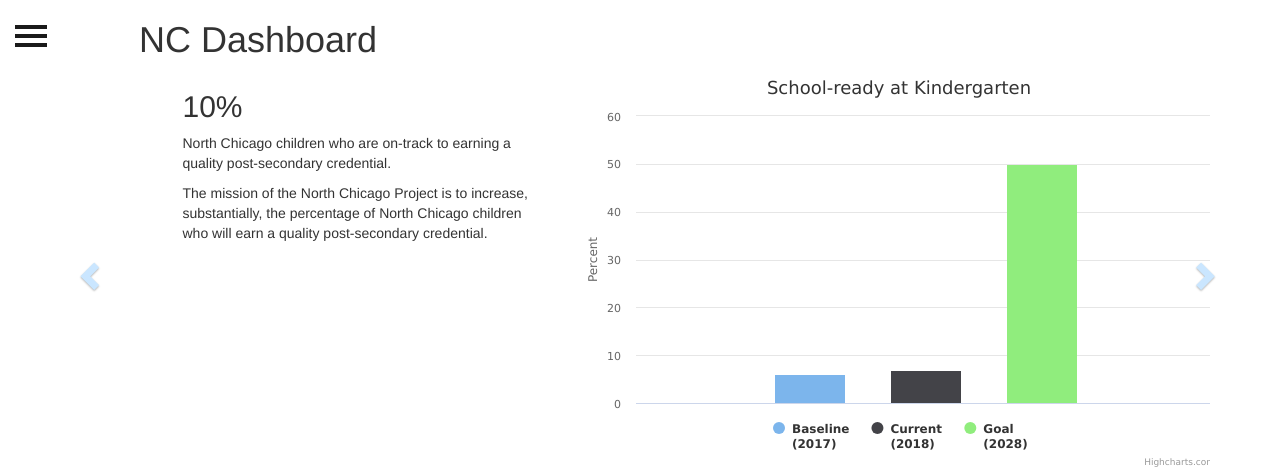
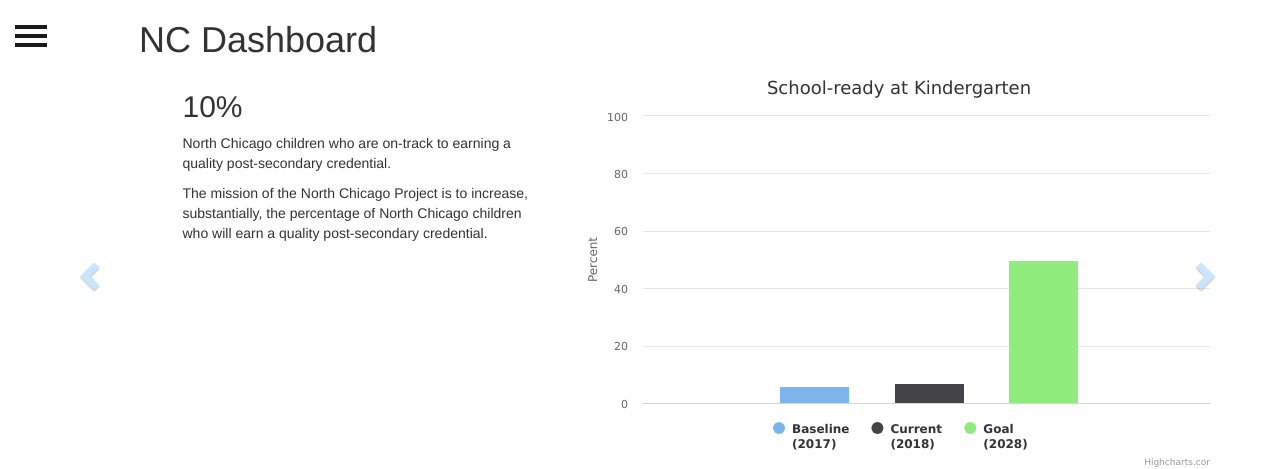
Before and after one commit to jbarnicle/sff-nc-dashboard, a PHP site: page /indicators.php in a window 1280 px wide. Shown: the top 469 px of the page. Run offline with PHP 8.4, Linux system fonts and the light colour scheme; some libraries are stand-ins or nearby versions.

Commit message:
fix axes

```diff
--- a/index.php
+++ b/index.php
@@ -104,6 +104,8 @@ $(document).ready(function () {
     },
     yAxis: {
         min: 0,
+        max: 100,
+        tickInterval: 20,
         title: {
             text: 'Percent'
         }
--- a/indicators.php
+++ b/indicators.php
@@ -197,6 +197,8 @@ $(document).ready(function () {
     },
     yAxis: {
         min: 0,
+        max: 100,
+        tickInterval: 20,
         title: {
             text: 'Percent'
         }
@@ -243,6 +245,8 @@ $(document).ready(function () {
     },
     yAxis: {
         min: 0,
+        max: 100,
+        tickInterval: 20,
         title: {
             text: 'Percent'
         }
@@ -291,6 +295,8 @@ $(document).ready(function () {
     },
     yAxis: {
         min: 0,
+        max: 100,
+        tickInterval: 20,
         title: {
             text: 'Percent'
         }
@@ -339,6 +345,8 @@ $(document).ready(function () {
     },
     yAxis: {
         min: 0,
+        max: 100,
+        tickInterval: 20,
         title: {
             text: 'Percent'
         }
@@ -387,6 +395,8 @@ $(document).ready(function () {
     },
     yAxis: {
         min: 0,
+        max: 100,
+        tickInterval: 20,
         title: {
             text: 'Percent'
         }
```
